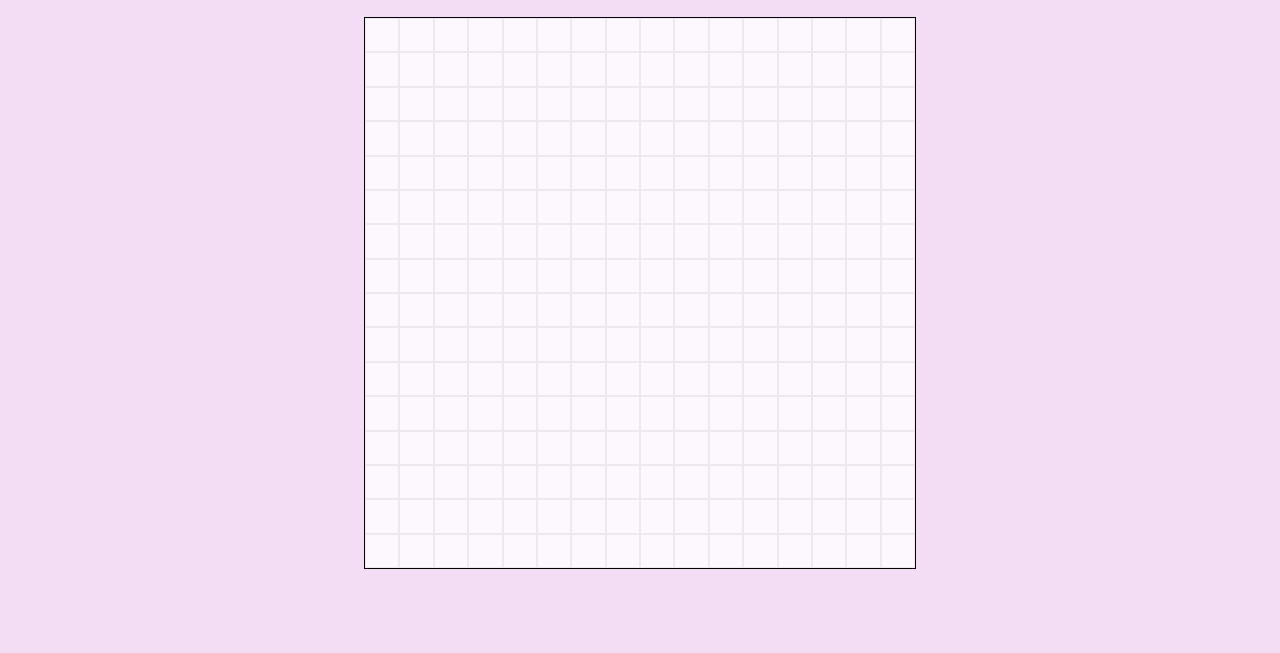
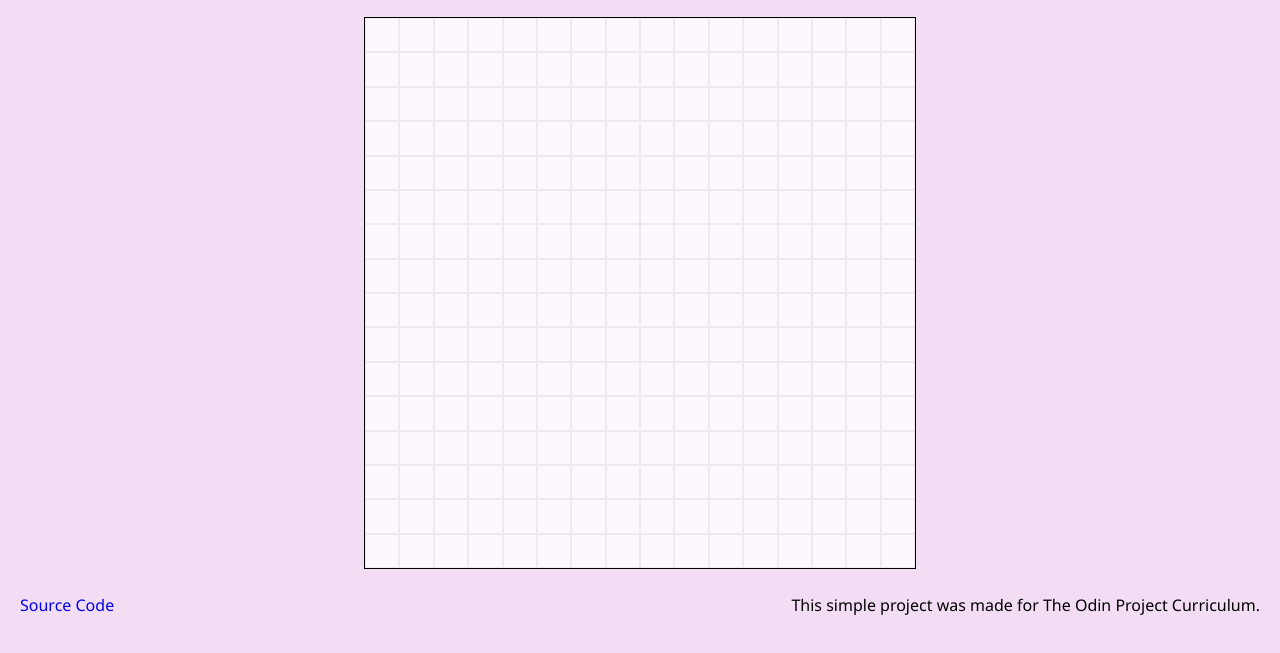
Before and after one commit to mehmed621/etch-a-sketch, a plain HTML site: page index.html in a window 1280 px wide. Shown: the part 105-758 px from the top of the page. Drawn offline with Linux system fonts and the light colour scheme.

Commit message:
added source code

```diff
--- a/index.html
+++ b/index.html
@@ -3,7 +3,7 @@
   <head>
     <meta charset="UTF-8" />
     <meta name="viewport" content="width=device-width, initial-scale=1.0" />
-    <title>Document</title>
+    <title>Etch a Sketch</title>
     <link rel="stylesheet" href="style.css" />
   </head>
   <body>
@@ -32,6 +32,10 @@
 
     <div id="grid-container"></div>
 
+    <footer>
+      <a href="https://github.com/mehmed621/etch-a-sketch">Source Code</a>
+      <p>This simple project was made for The Odin Project Curriculum.</p>
+    </footer>
     <script src="script.js"></script>
   </body>
 </html>
--- a/style.css
+++ b/style.css
@@ -79,3 +79,13 @@ button:hover {
   background-color: black;
   color: white;
 }
+
+footer{
+  padding: 20px;
+  display: flex;
+  justify-content: space-between;
+}
+
+footer a{
+  text-decoration: none;
+}
```
